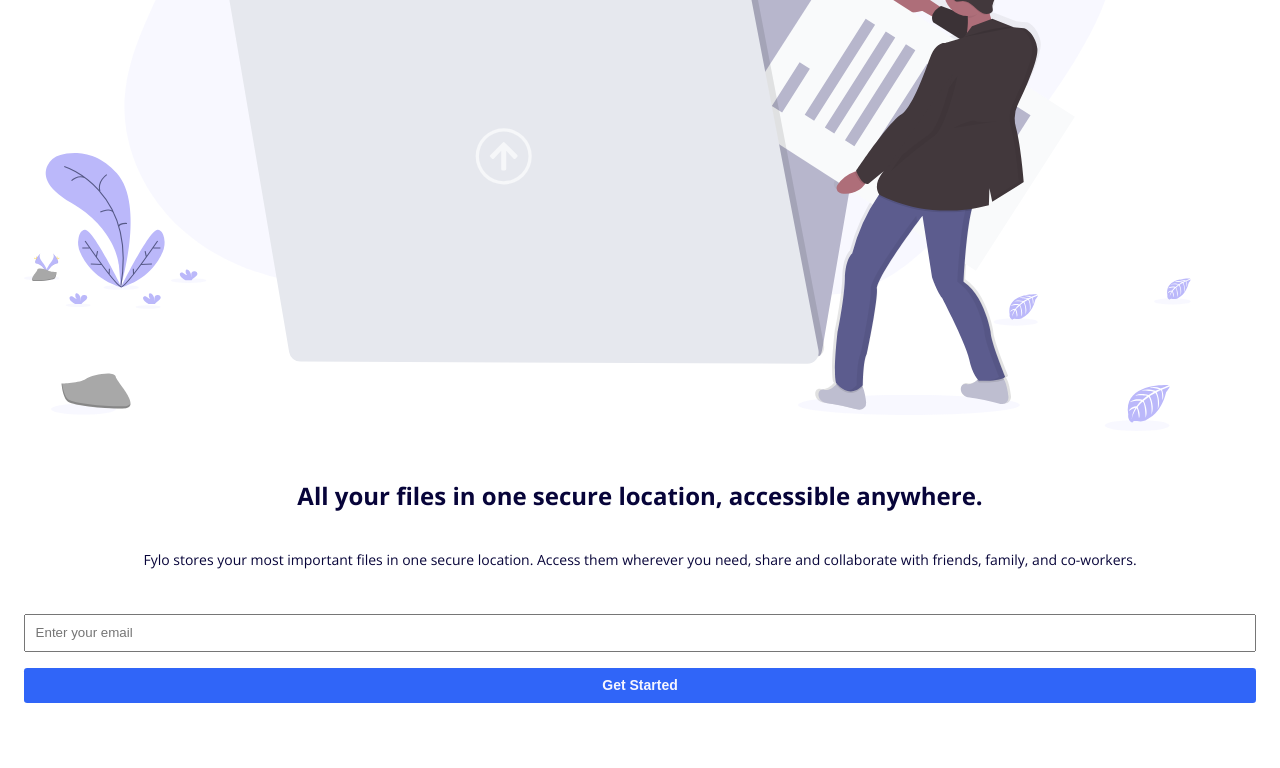
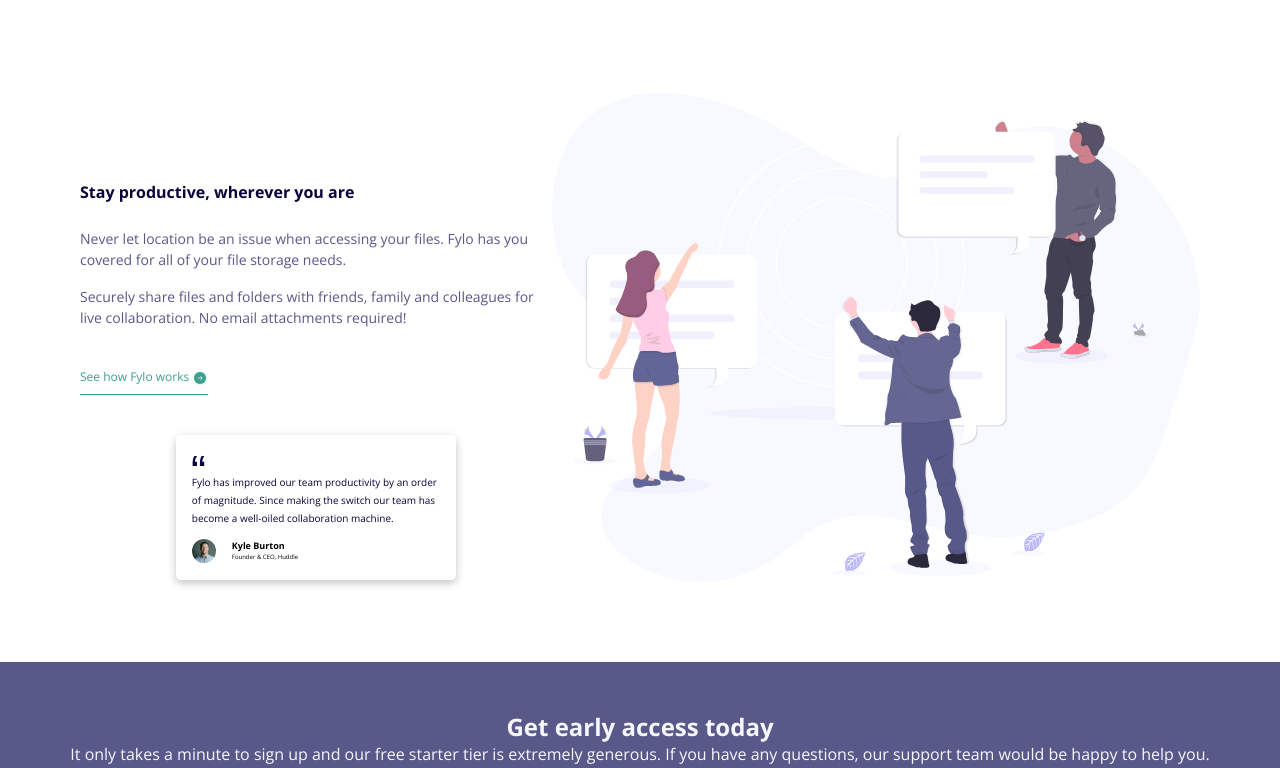
Before and after one commit to KingJosephI/fylo-landing-page-with-two-column-layout-master, a plain HTML site: page index.html in a window 1280 px wide. Shown: the part 700-1468 px from the top of the page. Drawn offline with nearby package versions, Linux system fonts and the light colour scheme; files whose address does not match are found by name.

Commit message:
fix: style the hero section desktop view

```diff
--- a/index.scss
+++ b/index.scss
@@ -189,8 +189,6 @@
 
 }
 
-
-
 section.sign-up {
   background-color: $desaturated-blue;
   width: 100%;
@@ -266,33 +264,173 @@
 }
 
 
-@media screen and (min-width: 48em) {
+@media screen and (min-width: 64em) {
   header  {
-    // display: flex;
-    // justify-content: space-between;
     padding-top: 4.125rem;
     padding-left: 5rem;
     padding-right: 5rem;
 
     img {
-      // width: 5rem;
-      // height: 1.5rem;
       width: 10.375rem;
       height: 3.0625rem;
     }
 
     ul {
-      // list-style: none;
-      // display: flex;
-      // line-height: 1.5rem;
       gap: 3.5rem;
 
       a {
-        // text-decoration: none;
-        // color: $very-dark-blue;
         font-size: 1rem;
       }
     }
   }
 
+  .hero {
+    padding-left: 5rem;
+    padding-right: 5rem;
+    text-align: left;
+    display: flex;
+    gap: 2rem;
+
+    & > div:first-child{
+      order: 2;
+     }
+
+    & > div:nth-child(2){
+      order: 1;
+      max-width: 39.19rem;
+    }
+
+    img {
+       width: 40rem;
+    }
+
+    h1 {
+      font-size: 2.5rem;
+      line-height: 3.75rem;
+      font-family: 'Raleway', sans-serif;
+    }
+
+    p {
+      font-size: 1.0625rem;
+      line-height: 1.5rem;
+      padding-left: 0;
+    }
+
+    form {
+      display: flex;
+      flex-direction: row;
+
+      input  {
+        width: 20rem;
+      }
+     button {
+      width: 12.5rem;
+      }
+    }
+
+
+  }
+
+  section:nth-of-type(2){
+    // text-align: center;
+    // background-image: url("./images/bg-curve-mobile.svg");
+    // background-repeat: no-repeat;
+    padding-left: 5rem;
+    padding-right: 5rem;
+    display: flex;
+    text-align: left;
+
+    & > div:first-child{
+      order: 2;
+    }
+    & > div:nth-child(2){
+      order: 1;
+    }
+    .image-container img{
+      // width: 100%;
+    }
+
+    h2 {
+      // padding: 5.4375rem 0 1.5rem 0;
+      // font-size: 1rem;
+      // line-height: 1.5rem;
+      // color: $very-dark-blue;
+    }
+
+    .info_p1, .info_p2 {
+      // color: $desaturated-blue;
+      // font-size: 0.875rem;
+      // line-height: 1.3125rem;
+    }
+
+    .info_p1 {
+      // padding-bottom: 1rem;
+    }
+
+    .info_p2 {
+      // padding-bottom: 2.25rem;
+    }
+
+    .see-how-container {
+      // padding-bottom: .5rem;
+      // display: inline-block;
+      // border-bottom: 1px solid $moderate-cyan;
+
+      a {
+        // text-decoration: none;
+        // color: $moderate-cyan;
+        // font-size: 0.75rem;
+
+        img{
+          // vertical-align: bottom;
+        }
+
+      }
+
+
+    }
+
+    .card {
+      // max-width: 17.5rem;
+      // box-shadow: rgba(0, 0, 0, 0.24) 0px 3px 8px;
+      // text-align: left;
+      // margin: 0 auto;
+      // padding: 1rem;
+      // border-radius: .3rem;
+      // margin: 2.5rem  auto 5.125rem auto;
+
+      p {
+        // font-size: 0.625rem;
+        // color: $very-dark-blue;
+        // line-height: 1.13125rem;
+        // padding-bottom: 0.75rem;
+      }
+
+    .profile {
+      // display: flex;
+      // gap: 1rem;
+
+      img {
+        // width: 1.5rem;
+        // height: 1.5rem;
+        // border-radius: 50%;
+      }
+
+    .name {
+      // font-size: 0.5625rem;
+      // font-weight: 700;
+      // margin-bottom: -0.625rem;
+    }
+
+    .position {
+      // font-size: 0.375rem;
+    }
+
+    }
+
+  }
+
+  }
+
+
 }
```
Also changed, not shown: dist/index.css, 1 other file.
